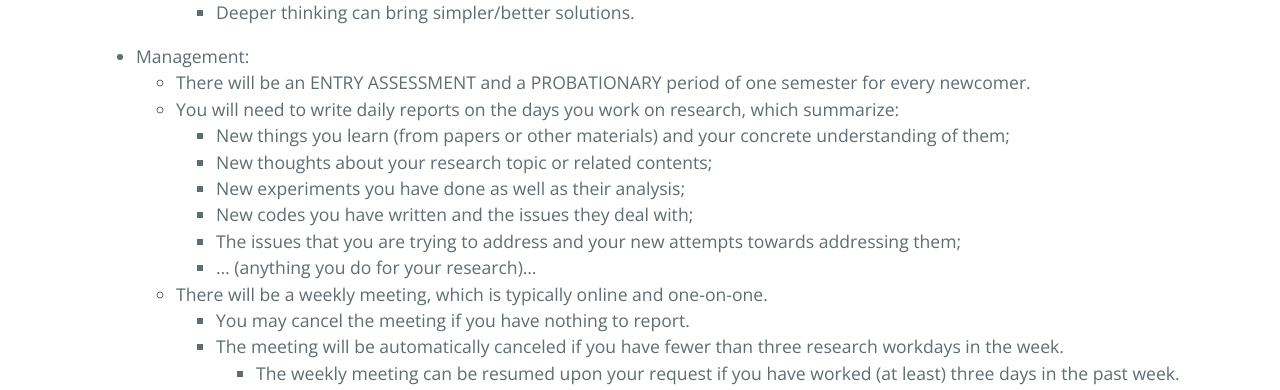
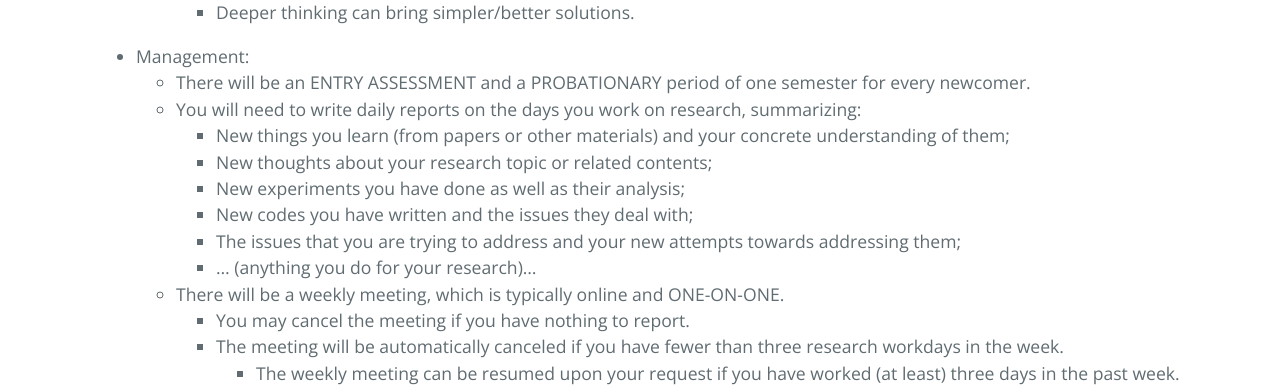
Before and after one commit to ZhimingZhou/zhimingzhou.github.io, a Jekyll site: the page built from _posts/2020-12-09-Prospective-Students.md, in a window 1280 px wide and 900 px high, scrolled down 2003 px. Shown: the part 163-553 px from the top of the window. Built offline with Jekyll 4.4.1, drawn with Linux system fonts in a browser that asks for light colours.

Commit message:
Update 2020-12-09-Prospective-Students.md

```diff
--- a/_posts/2020-12-09-Prospective-Students.md
+++ b/_posts/2020-12-09-Prospective-Students.md
@@ -82,14 +82,14 @@ I’m looking for TALENTED students with GENUINE enthusiasm for FUNDAMENTAL rese
 <!--  -->
 - Management:
 	- There will be an ENTRY ASSESSMENT and a PROBATIONARY period of one semester for every newcomer.
-	- You will need to write daily reports on the days you work on research, which summarize:
+	- You will need to write daily reports on the days you work on research, summarizing:
 		- New things you learn (from papers or other materials) and your concrete understanding of them;
 		- New thoughts about your research topic or related contents;
 		- New experiments you have done as well as their analysis;
 		- New codes you have written and the issues they deal with;
 		- The issues that you are trying to address and your new attempts towards addressing them;
 		- ... (anything you do for your research)...
-	- There will be a weekly meeting, which is typically online and one-on-one.
+	- There will be a weekly meeting, which is typically online and ONE-ON-ONE.
 		- You may cancel the meeting if you have nothing to report.
 		- The meeting will be automatically canceled if you have fewer than three research workdays in the week.
 			- The weekly meeting can be resumed upon your request if you have worked (at least) three days in the past week.
```
